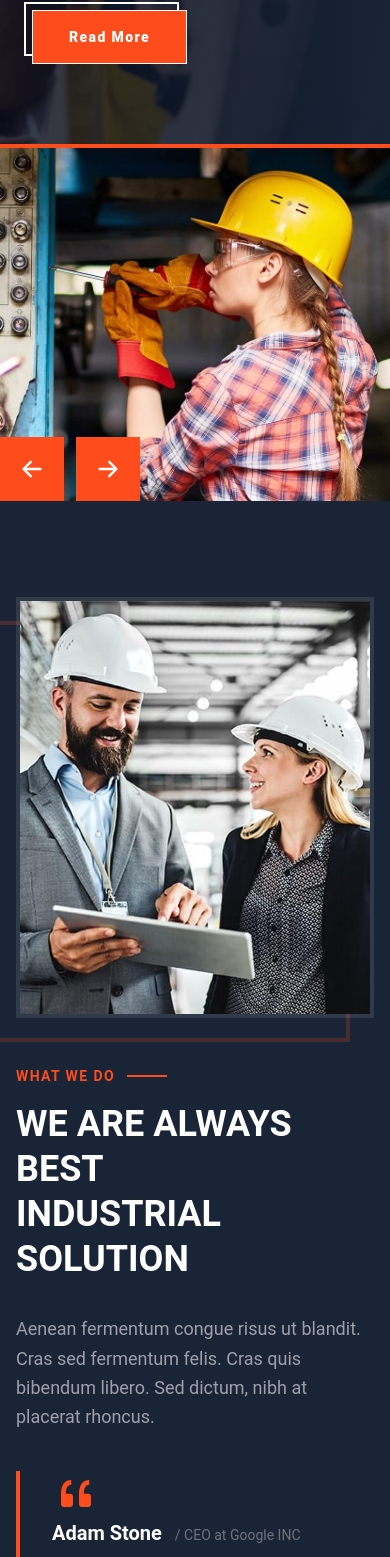
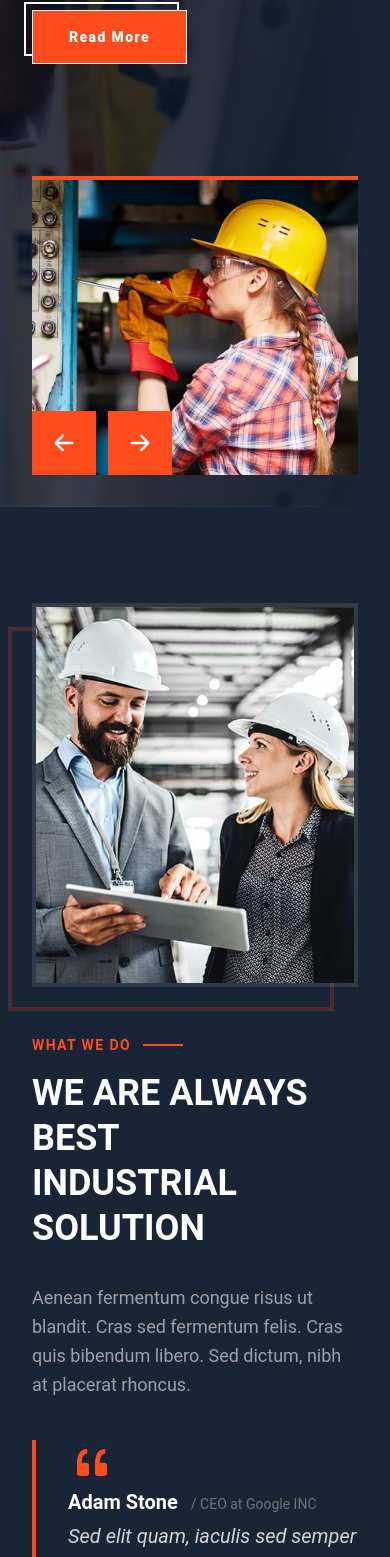
Before and after one commit to ayezabashir/Indiro, a React (Vite) app: page / in a window 390 px wide. Shown: the part 2292-3849 px from the top of the page. Built offline with nearby package versions, Linux system fonts and the light colour scheme.

Commit message:
update content

```diff
--- a/src/components/home/ContentInner2.jsx
+++ b/src/components/home/ContentInner2.jsx
@@ -46,6 +46,7 @@ const ContentInner2 = () => {
       isAnimating={isAnimating}
       containerClassName="lg:grid-cols-[3fr_2fr]"
       bgImage="/images/content2bgimg.jpg"
+      rightClassName="p-8 lg:p-0"
       leftContent={
         <>
           <h2 className="text-white text-2xl md:text-3xl font-bold leading-[1.1] mb-8 uppercase">
--- a/src/components/home/ContentInner3.jsx
+++ b/src/components/home/ContentInner3.jsx
@@ -4,7 +4,7 @@ import content3pic from "/images/content3pic.jpg";
 const ContentInner3 = () => {
   return (
     <section className="relative bg-brand-navy py-24 overflow-hidden">
-      <div className="container mx-auto px-4">
+      <div className="container mx-auto px-8">
         <div className="grid grid-cols-1 lg:grid-cols-2 gap-12 items-center">
           <div className="relative group">
             <div className="relative z-10 overflow-hidden border-4 border-white/10">
--- a/src/components/home/ContentInner4.jsx
+++ b/src/components/home/ContentInner4.jsx
@@ -49,7 +49,7 @@ const ContentInner4 = () => {
       bgImage="/images/content4bgimg.jpg"
       containerClassName="lg:grid-cols-[5fr_4fr] py-20"
       isAnimating={isAnimating}
-      rightClassName="border-t-0 flex flex-col gap-4 pl-4 lg:pl-0 pr-4 lg:pr-8"
+      rightClassName="border-t-0 flex flex-col gap-4 pl-8 lg:pl-0 pr-8"
       leftContent={
         <div className="max-w-2xl">
           <div className="flex items-center gap-3 mb-4">
```
